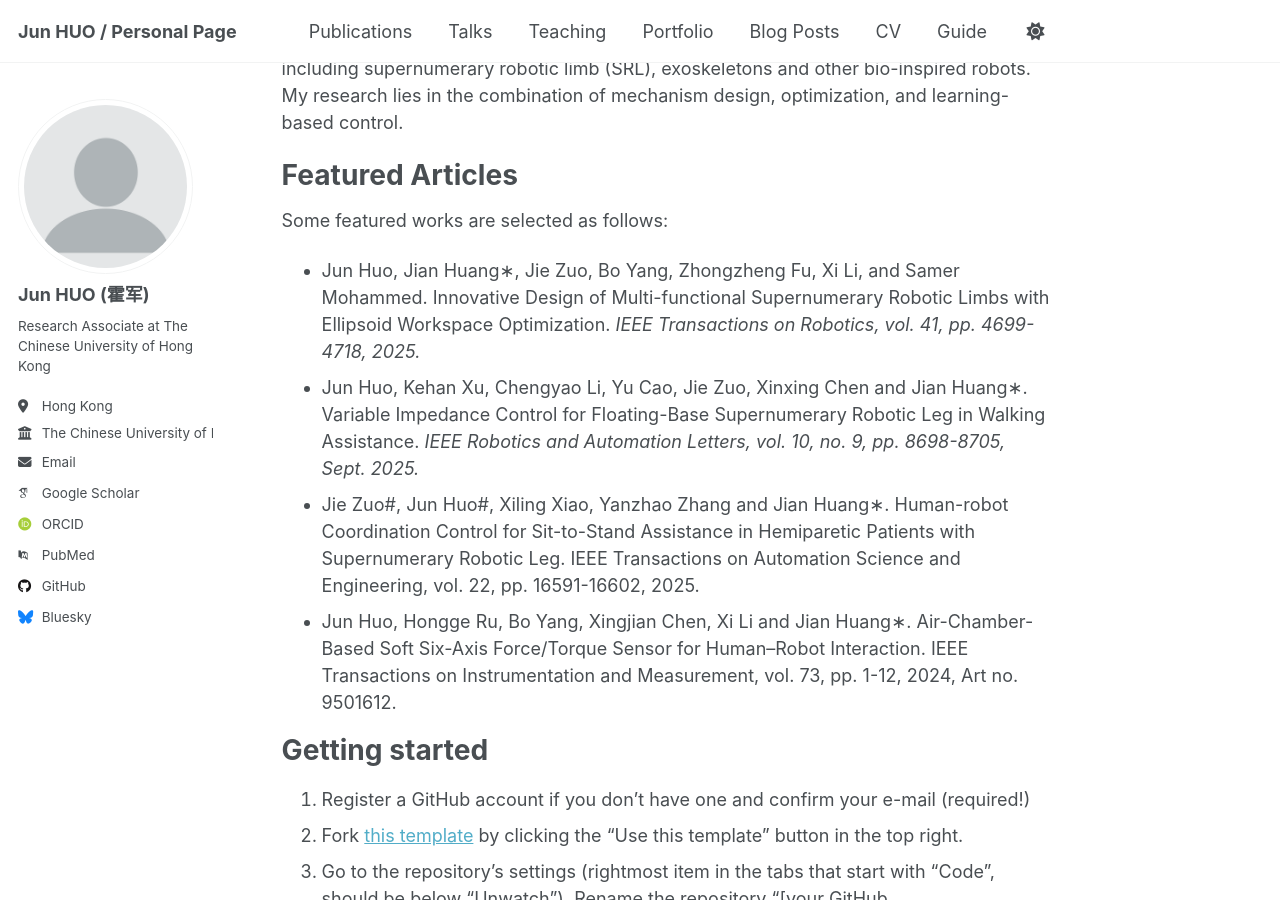
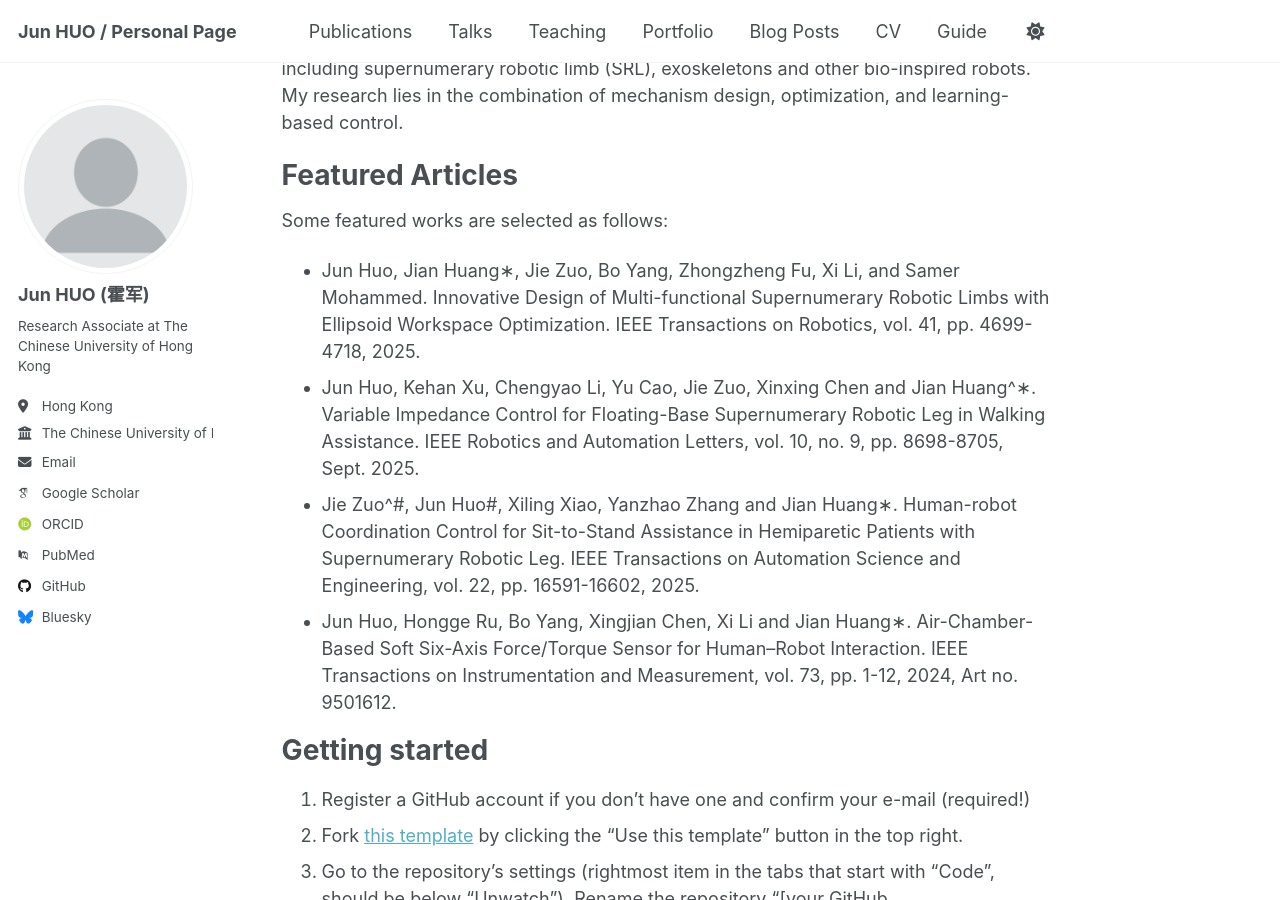
Before and after one commit to FokKwan/huojun.github.io, a Jekyll site: the page built from _pages/about.md, in a window 1280 px wide and 900 px high, scrolled down 300 px. Built offline with Jekyll 4.4.1, drawn with Linux system fonts in a browser that asks for light colours; some web fonts are replaced; a script that is not in the unit is left out.

```diff
--- a/_pages/about.md
+++ b/_pages/about.md
@@ -14,9 +14,9 @@ My current research focus on human-centered wearable rehabilitation assistive ro
 Featured Articles
 ======
 Some featured works are selected as follows:
-- Jun Huo, Jian Huang∗, Jie Zuo, Bo Yang, Zhongzheng Fu, Xi Li, and Samer Mohammed. Innovative Design of Multi-functional Supernumerary Robotic Limbs with Ellipsoid Workspace Optimization. <i>IEEE Transactions on Robotics<i>, vol. 41, pp. 4699-4718, 2025.
-- Jun Huo, Kehan Xu, Chengyao Li, Yu Cao, Jie Zuo, Xinxing Chen and Jian Huang∗. Variable Impedance Control for Floating-Base Supernumerary Robotic Leg in Walking Assistance. <i>IEEE Robotics and Automation Letters<i>, vol. 10, no. 9, pp. 8698-8705, Sept. 2025.
-- Jie Zuo#, Jun Huo#, Xiling Xiao, Yanzhao Zhang and Jian Huang∗. Human-robot Coordination Control for Sit-to-Stand Assistance in Hemiparetic Patients with Supernumerary Robotic Leg. IEEE Transactions on Automation Science and Engineering, vol. 22, pp. 16591-16602, 2025.
+- Jun Huo, Jian Huang∗, Jie Zuo, Bo Yang, Zhongzheng Fu, Xi Li, and Samer Mohammed. Innovative Design of Multi-functional Supernumerary Robotic Limbs with Ellipsoid Workspace Optimization. IEEE Transactions on Robotics, vol. 41, pp. 4699-4718, 2025.
+- Jun Huo, Kehan Xu, Chengyao Li, Yu Cao, Jie Zuo, Xinxing Chen and Jian Huang^∗. Variable Impedance Control for Floating-Base Supernumerary Robotic Leg in Walking Assistance. IEEE Robotics and Automation Letters, vol. 10, no. 9, pp. 8698-8705, Sept. 2025.
+- Jie Zuo^#, Jun Huo#, Xiling Xiao, Yanzhao Zhang and Jian Huang∗. Human-robot Coordination Control for Sit-to-Stand Assistance in Hemiparetic Patients with Supernumerary Robotic Leg. IEEE Transactions on Automation Science and Engineering, vol. 22, pp. 16591-16602, 2025.
 - Jun Huo, Hongge Ru, Bo Yang, Xingjian Chen, Xi Li and Jian Huang∗. Air-Chamber-Based Soft Six-Axis Force/Torque Sensor for Human–Robot Interaction. IEEE Transactions on Instrumentation and Measurement, vol. 73, pp. 1-12, 2024, Art no. 9501612.
 
 Getting started
```
